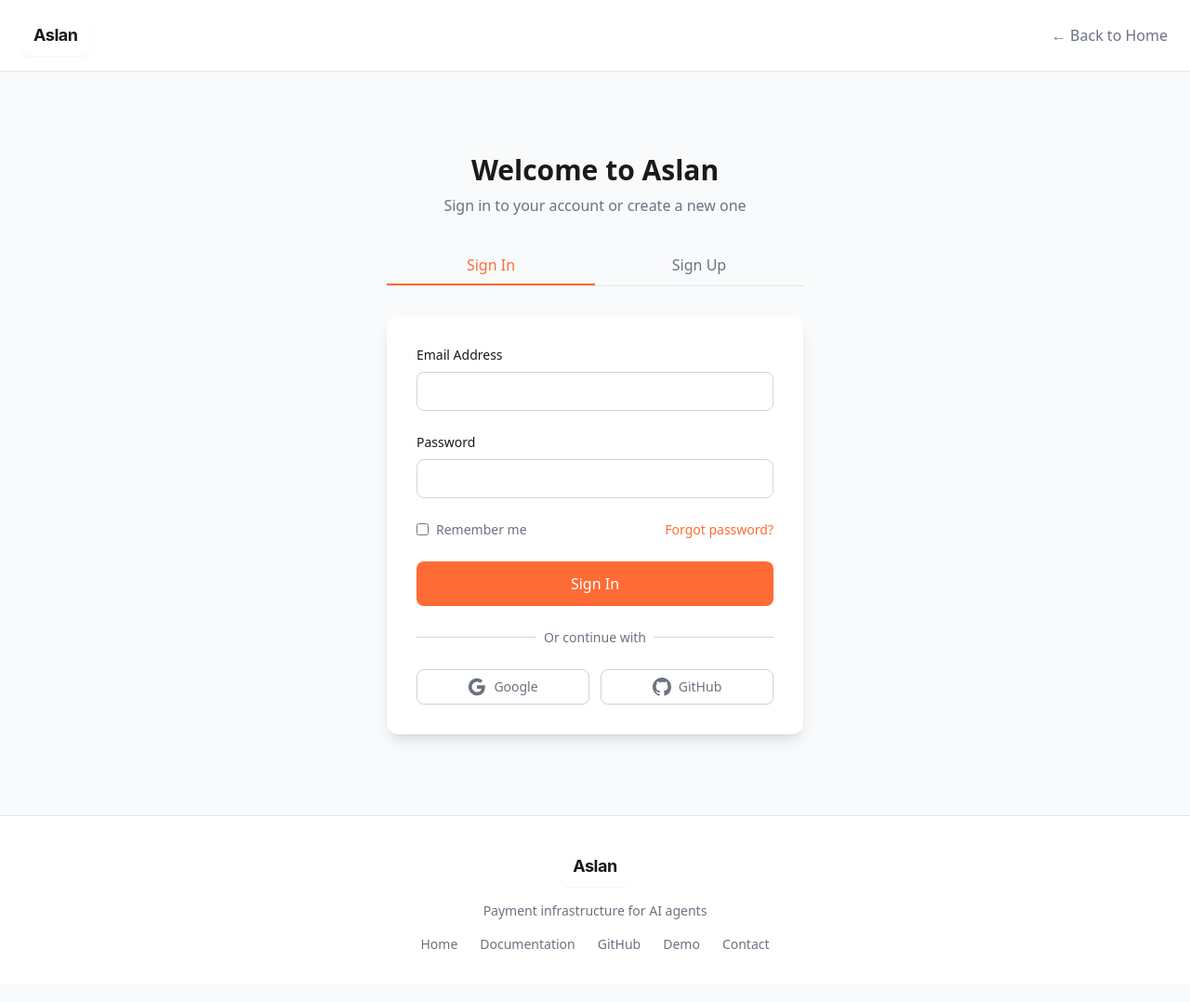
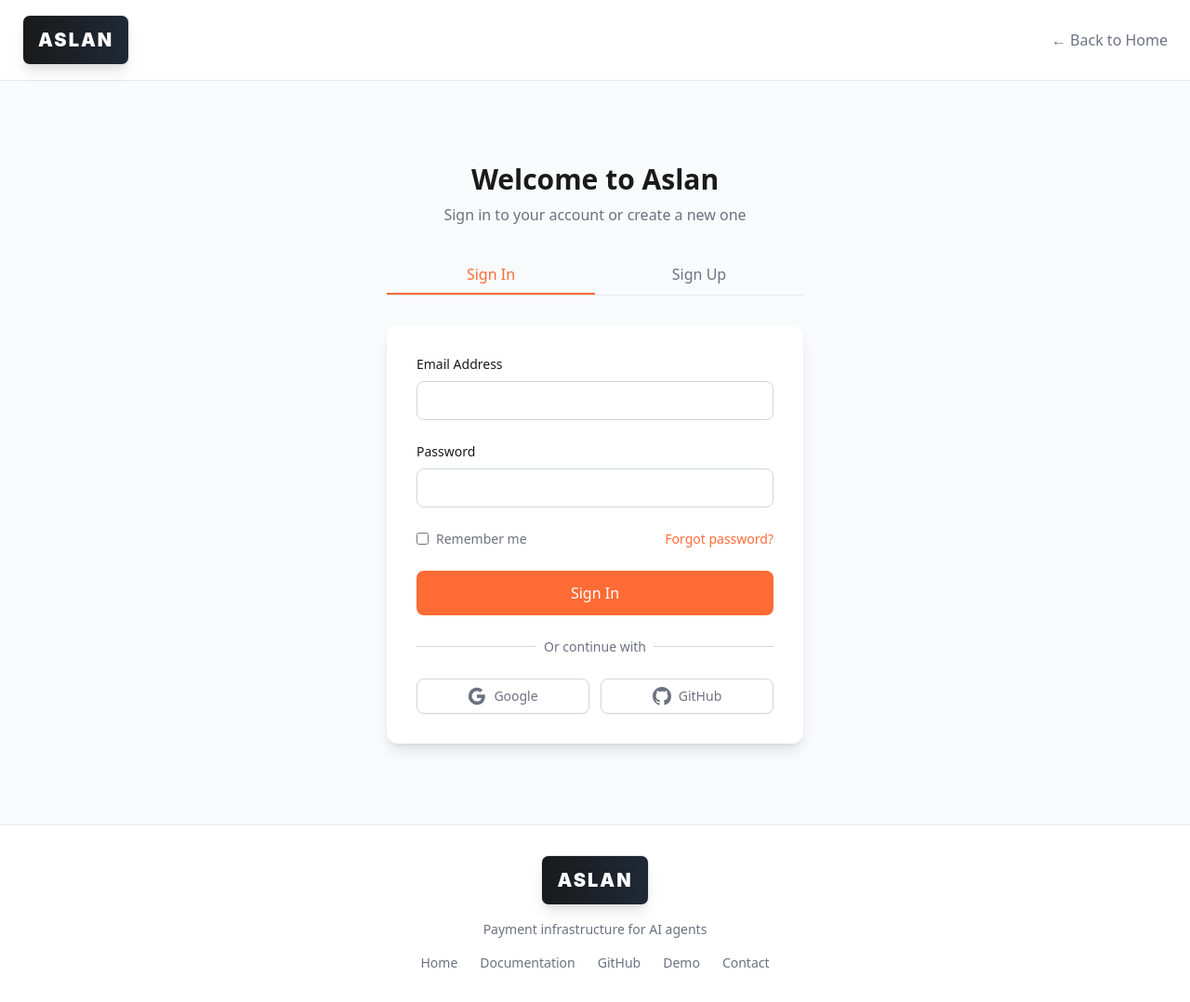
Before and after one commit to coltonsakamoto/aslanpay, a website: page public/auth.html in a window 1280 px wide. Shown: the whole page at 93% size. Drawn offline with nearby package versions, Linux system fonts and the light colour scheme.

Commit message:
🚀 FUTURISTIC LOGO UPGRADE: All-caps ASLAN with gradient background, larger size, and enhanced typography - professional yet cutting-edge appearance

```diff
--- a/public/auth.html
+++ b/public/auth.html
@@ -26,8 +26,8 @@
         <div class="max-w-7xl mx-auto px-6 py-4">
             <div class="flex items-center justify-between">
                 <div class="flex items-center space-x-3">
-                    <div class="bg-white rounded-lg px-3 py-2 shadow-sm">
-                        <span class="text-aslan-dark font-bold text-lg tracking-tight" style="font-family: 'Inter', -apple-system, BlinkMacSystemFont, sans-serif;">Aslan</span>
+                    <div class="bg-gradient-to-r from-aslan-dark to-gray-800 rounded-lg px-4 py-3 shadow-lg border border-gray-200">
+                        <span class="text-white font-black text-xl tracking-wider" style="font-family: 'Inter', -apple-system, BlinkMacSystemFont, sans-serif; letter-spacing: 0.1em;">ASLAN</span>
                     </div>
                 </div>
                 <div class="flex items-center space-x-4">
@@ -213,8 +213,8 @@
     <footer class="border-t border-gray-200 py-8 bg-white">
         <div class="max-w-7xl mx-auto px-6 text-center">
             <div class="flex items-center justify-center space-x-3 mb-4">
-                <div class="bg-white rounded-lg px-3 py-2 shadow-sm">
-                    <span class="text-aslan-dark font-bold text-lg tracking-tight" style="font-family: 'Inter', -apple-system, BlinkMacSystemFont, sans-serif;">Aslan</span>
+                <div class="bg-gradient-to-r from-aslan-dark to-gray-800 rounded-lg px-4 py-3 shadow-lg border border-gray-200">
+                    <span class="text-white font-black text-xl tracking-wider" style="font-family: 'Inter', -apple-system, BlinkMacSystemFont, sans-serif; letter-spacing: 0.1em;">ASLAN</span>
                 </div>
             </div>
             <p class="text-aslan-gray text-sm mb-4">
```
Also changed, not shown: public/api.html (+2 -2 lines), public/checkout.html (+2 -2 lines), public/demo.html (+2 -2 lines), public/docs.html (+2 -2 lines), public/favicon-generator.html (+5 -5 lines), public/index.html (+4 -4 lines), public/local-docs.html (+1 -1 lines), public/pricing.html (+4 -4 lines), public/security.html (+4 -4 lines), public/status.html (+2 -2 lines).
